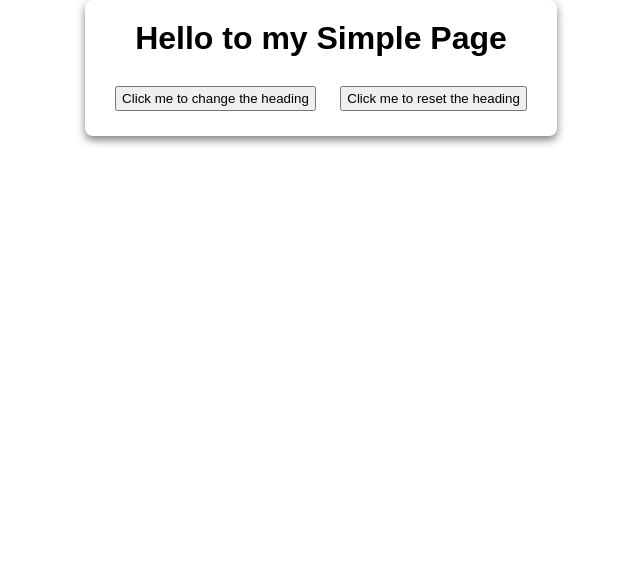
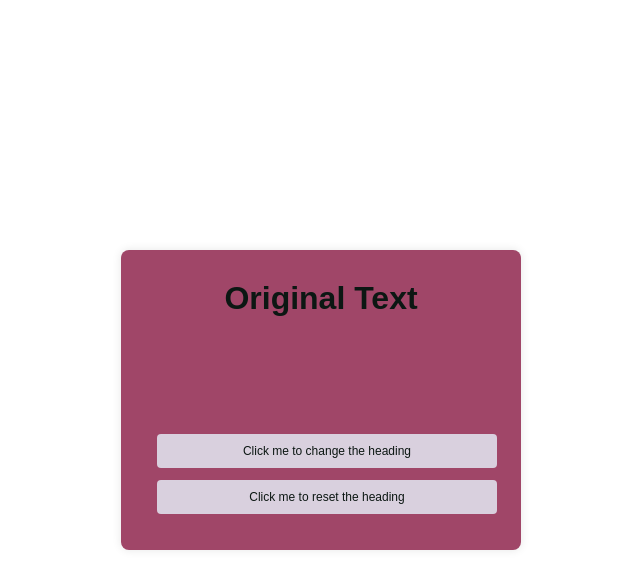
Before and after one commit to jocl0110/Zephyrus-Coding-Challenge, a plain HTML site: page small-html-page/index.html in a window 1280 px wide. Shown: the whole page, without its empty margins (319-959 px from the left). Drawn offline with Linux system fonts and the light colour scheme.

Commit message:
Added more CSS to the small-page, erased comments on js file and changed the heading text in html

```diff
--- a/small-html-page/index.html
+++ b/small-html-page/index.html
@@ -9,8 +9,8 @@
   <body>
     <main>
       <div class="container">
-        <h1 id="heading">Hello to my Simple Page</h1>
-        <div class="buttons-container">
+        <h1 id="heading">Original Text</h1>
+        <div>
           <button id="change-btn">Click me to change the heading</button>
           <button id="reset-btn">Click me to reset the heading</button>
         </div>
--- a/small-html-page/styles.css
+++ b/small-html-page/styles.css
@@ -6,24 +6,43 @@
 body {
   display: flex;
   justify-content: center;
+  align-items: center;
   min-height: 100vh;
   font-family: Arial, Helvetica, sans-serif;
+  background-color: #fff;
 }
+
 .container {
   display: flex;
   flex-direction: column;
   text-align: center;
-  align-items: center;
-  box-shadow: 0px 4px 8px rgba(0, 0, 0, 0.5);
-  padding: 20px;
+  justify-content: space-between;
+  max-width: 400px;
+  width: 100%;
+  height: 300px;
+  box-shadow: 0 0 10px rgba(0, 0, 0, 0.1);
+  background-color: #a04668;
+  padding: 30px;
   border-radius: 8px;
 }
 h1 {
+  color: #0c1713;
   margin-bottom: 25px;
 }
-
-#change-btn,
-#reset-btn {
-  margin: 4px 10px 5px;
-  padding: 3px 5px;
+button {
+  width: 100%;
+  margin: 6px;
+  padding: 10px;
+  color: #0c1713;
+  background-color: #d9d0de;
+  border: none;
+  border-radius: 4px;
+  cursor: pointer;
+  font-size: 12px;
+  transition: background-color 0.3s;
 }
+button:hover {
+  background-color: #d9ecde;
+  transform: scale(1.01);
+  transition: background-color 0.3s, transform 0.3s;
+}
```
Also changed, not shown: small-html-page/index.js (+2 -5 lines).
